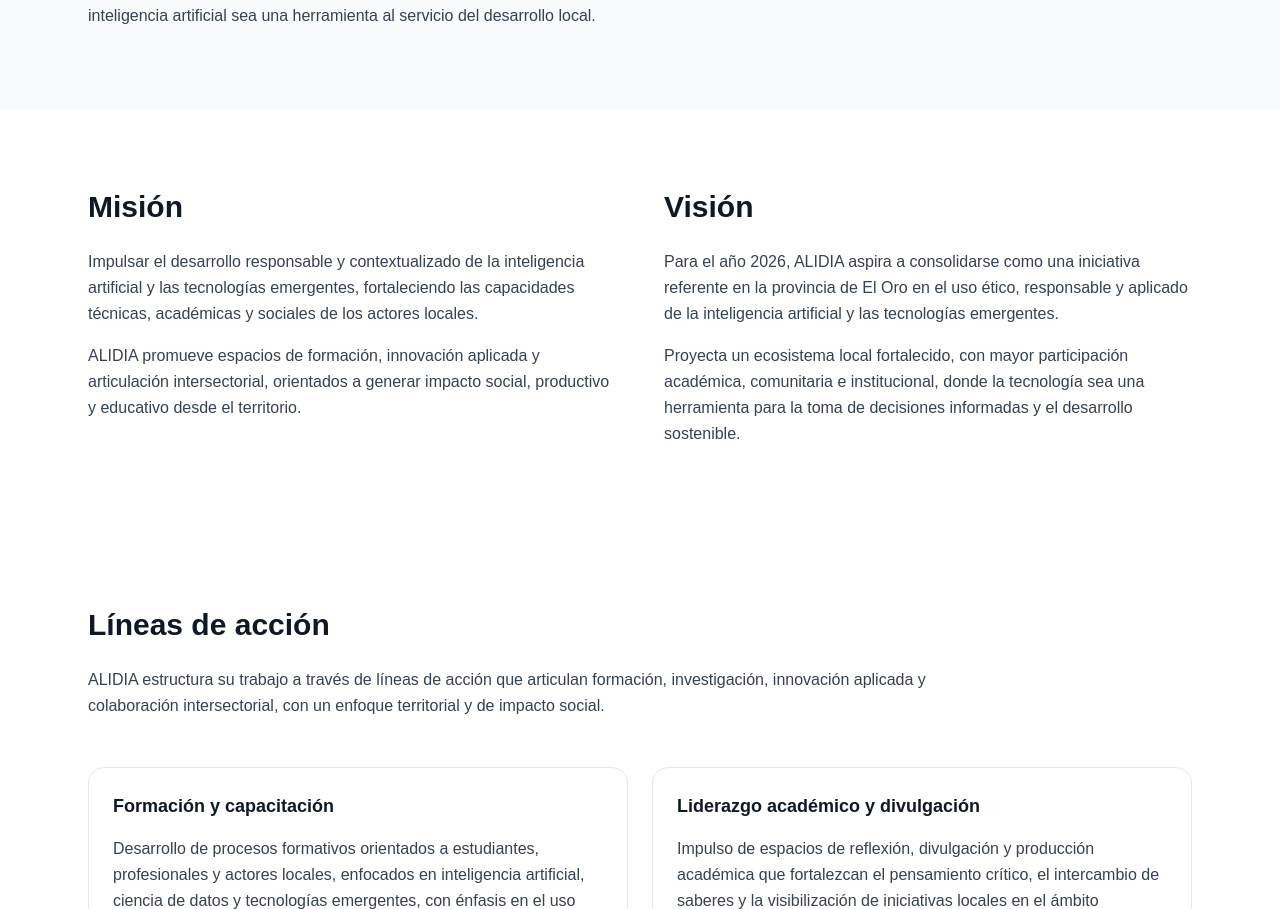
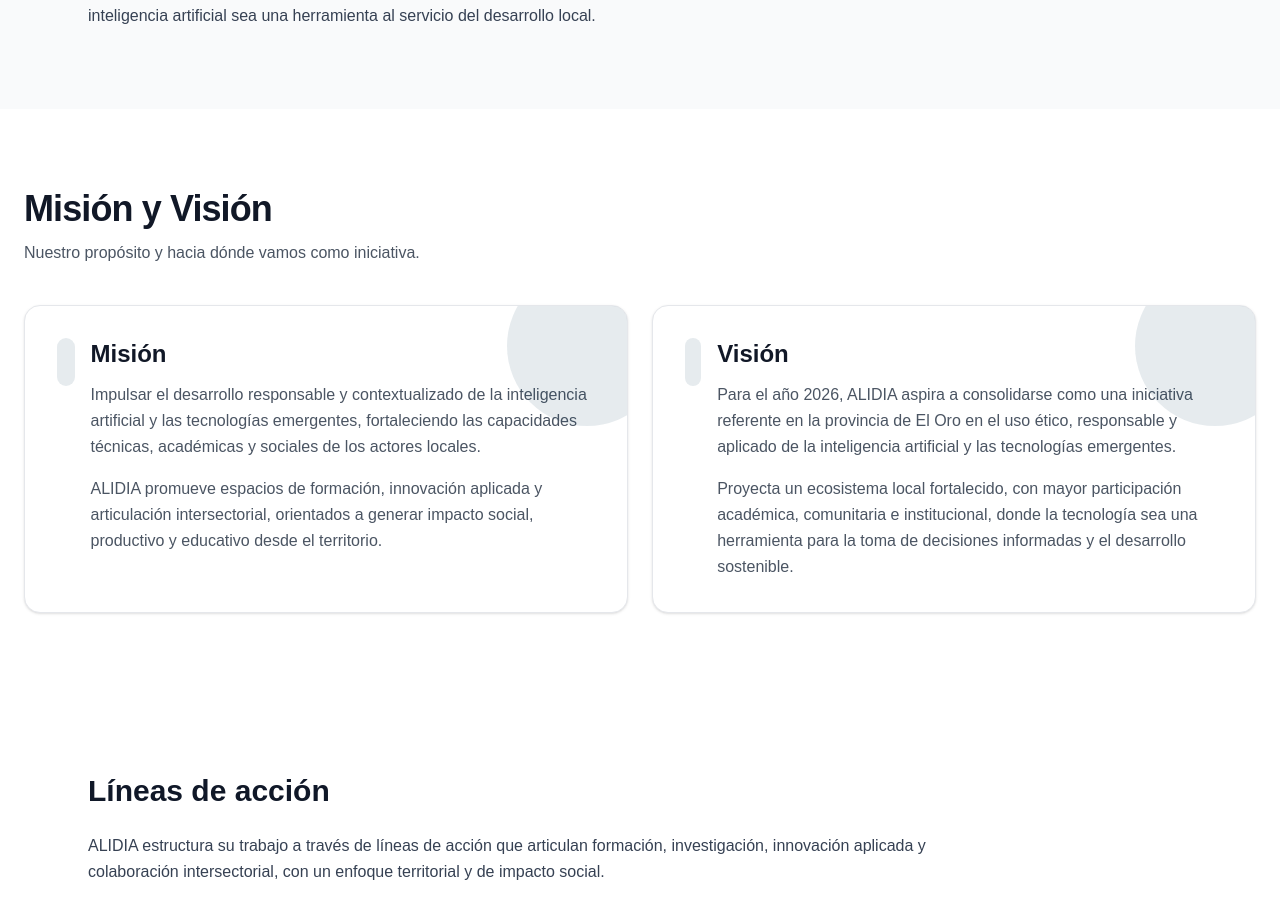
Before and after one commit to RichardSucuy/alidia-web, a Next.js app: page / in a window 1280 px wide. Shown: the part 1446-2355 px from the top of the page. Built offline with nearby package versions, Linux system fonts and the light colour scheme.

Commit message:
actualizacion hero

```diff
--- a/src/components/sections/MissionVision.tsx
+++ b/src/components/sections/MissionVision.tsx
@@ -1,49 +1,101 @@
+"use client";
+
+import { motion, type Variants } from "framer-motion";
+
+const container: Variants = {
+  hidden: {},
+  show: {
+    transition: { staggerChildren: 0.12 },
+  },
+};
+
+const item: Variants = {
+  hidden: { opacity: 0, y: 16 },
+  show: { opacity: 1, y: 0, transition: { duration: 0.6, ease: [0.16, 1, 0.3, 1] } },
+};
+
 export function MissionVision() {
   return (
-    <section className="bg-white">
-      <div className="mx-auto max-w-6xl px-6 py-20">
-        <div className="grid gap-12 md:grid-cols-2">
+    <motion.section
+      className="w-full bg-white px-6 py-14 md:py-20"
+      variants={container}
+      initial="hidden"
+      whileInView="show"
+      viewport={{ once: true, amount: 0.3 }}
+    >
+      <div className="mx-auto max-w-7xl">
+        {/* Título de sección */}
+        <motion.div variants={item} className="mb-10">
+          <h2 className="text-3xl font-extrabold tracking-tight text-[#111827] md:text-4xl">
+            Misión y Visión
+          </h2>
+          <p className="mt-3 max-w-2xl text-[#4B5563]">
+            Nuestro propósito y hacia dónde vamos como iniciativa.
+          </p>
+        </motion.div>
+
+        {/* Cards */}
+        <div className="grid grid-cols-1 gap-6 md:grid-cols-2">
           {/* Misión */}
-          <div>
-            <h2 className="text-2xl font-semibold text-gray-900 sm:text-3xl">
-              Misión
-            </h2>
+          <motion.article
+            variants={item}
+            whileHover={{ y: -5 }}
+            className="relative overflow-hidden rounded-2xl border border-[#E5E7EB] bg-white p-8 shadow-sm transition hover:shadow-md"
+          >
+            {/* decoración suave */}
+            <div className="pointer-events-none absolute -right-10 -top-10 h-40 w-40 rounded-full bg-[#0C3C5C]/10" />
 
-            <p className="mt-6 text-base leading-relaxed text-gray-700">
-              Impulsar el desarrollo responsable y contextualizado de la
-              inteligencia artificial y las tecnologías emergentes, fortaleciendo
-              las capacidades técnicas, académicas y sociales de los actores
-              locales.
-            </p>
+            <div className="flex items-start gap-4">
+              <div className="flex h-12 w-12 items-center justify-center rounded-xl bg-[#0C3C5C]/10 text-[#0C3C5C]">
 
-            <p className="mt-4 text-base leading-relaxed text-gray-700">
-              ALIDIA promueve espacios de formación, innovación aplicada y
-              articulación intersectorial, orientados a generar impacto social,
-              productivo y educativo desde el territorio.
-            </p>
-          </div>
+              </div>
+
+              <div>
+                <h3 className="text-2xl font-bold text-[#111827]">Misión</h3>
+                <p className="mt-3 leading-relaxed text-[#4B5563]">
+                  Impulsar el desarrollo responsable y contextualizado de la inteligencia
+                  artificial y las tecnologías emergentes, fortaleciendo las capacidades
+                  técnicas, académicas y sociales de los actores locales.
+                </p>
+                <p className="mt-4 leading-relaxed text-[#4B5563]">
+                  ALIDIA promueve espacios de formación, innovación aplicada y articulación
+                  intersectorial, orientados a generar impacto social, productivo y educativo
+                  desde el territorio.
+                </p>
+              </div>
+            </div>
+          </motion.article>
 
           {/* Visión */}
-          <div>
-            <h2 className="text-2xl font-semibold text-gray-900 sm:text-3xl">
-              Visión
-            </h2>
+          <motion.article
+            variants={item}
+            whileHover={{ y: -2 }}
+            className="relative overflow-hidden rounded-2xl border border-[#E5E7EB] bg-white p-8 shadow-sm transition hover:shadow-md"
+          >
+            <div className="pointer-events-none absolute -right-10 -top-10 h-40 w-40 rounded-full bg-[#0C3C5C]/10" />
 
-            <p className="mt-6 text-base leading-relaxed text-gray-700">
-              Para el año 2026, ALIDIA aspira a consolidarse como una iniciativa
-              referente en la provincia de El Oro en el uso ético, responsable y
-              aplicado de la inteligencia artificial y las tecnologías emergentes.
-            </p>
+            <div className="flex items-start gap-4">
+              <div className="flex h-12 w-12 items-center justify-center rounded-xl bg-[#0C3C5C]/10 text-[#0C3C5C]">
 
-            <p className="mt-4 text-base leading-relaxed text-gray-700">
-              Proyecta un ecosistema local fortalecido, con mayor participación
-              académica, comunitaria e institucional, donde la tecnología sea una
-              herramienta para la toma de decisiones informadas y el desarrollo
-              sostenible.
-            </p>
-          </div>
+              </div>
+
+              <div>
+                <h3 className="text-2xl font-bold text-[#111827]">Visión</h3>
+                <p className="mt-3 leading-relaxed text-[#4B5563]">
+                  Para el año 2026, ALIDIA aspira a consolidarse como una iniciativa referente
+                  en la provincia de El Oro en el uso ético, responsable y aplicado de la
+                  inteligencia artificial y las tecnologías emergentes.
+                </p>
+                <p className="mt-4 leading-relaxed text-[#4B5563]">
+                  Proyecta un ecosistema local fortalecido, con mayor participación académica,
+                  comunitaria e institucional, donde la tecnología sea una herramienta para la
+                  toma de decisiones informadas y el desarrollo sostenible.
+                </p>
+              </div>
+            </div>
+          </motion.article>
         </div>
       </div>
-    </section>
+    </motion.section>
   );
 }
--- a/src/components/sections/hero/Hero.tsx
+++ b/src/components/sections/hero/Hero.tsx
@@ -25,7 +25,7 @@
 export function Hero() {
   return (
     <motion.section
-      className="w-full bg-white px-6 py-20"
+      className="w-full bg-white px-6 py-12 md:py-20"
       variants={container}
       initial="hidden"
       whileInView="show"
```
